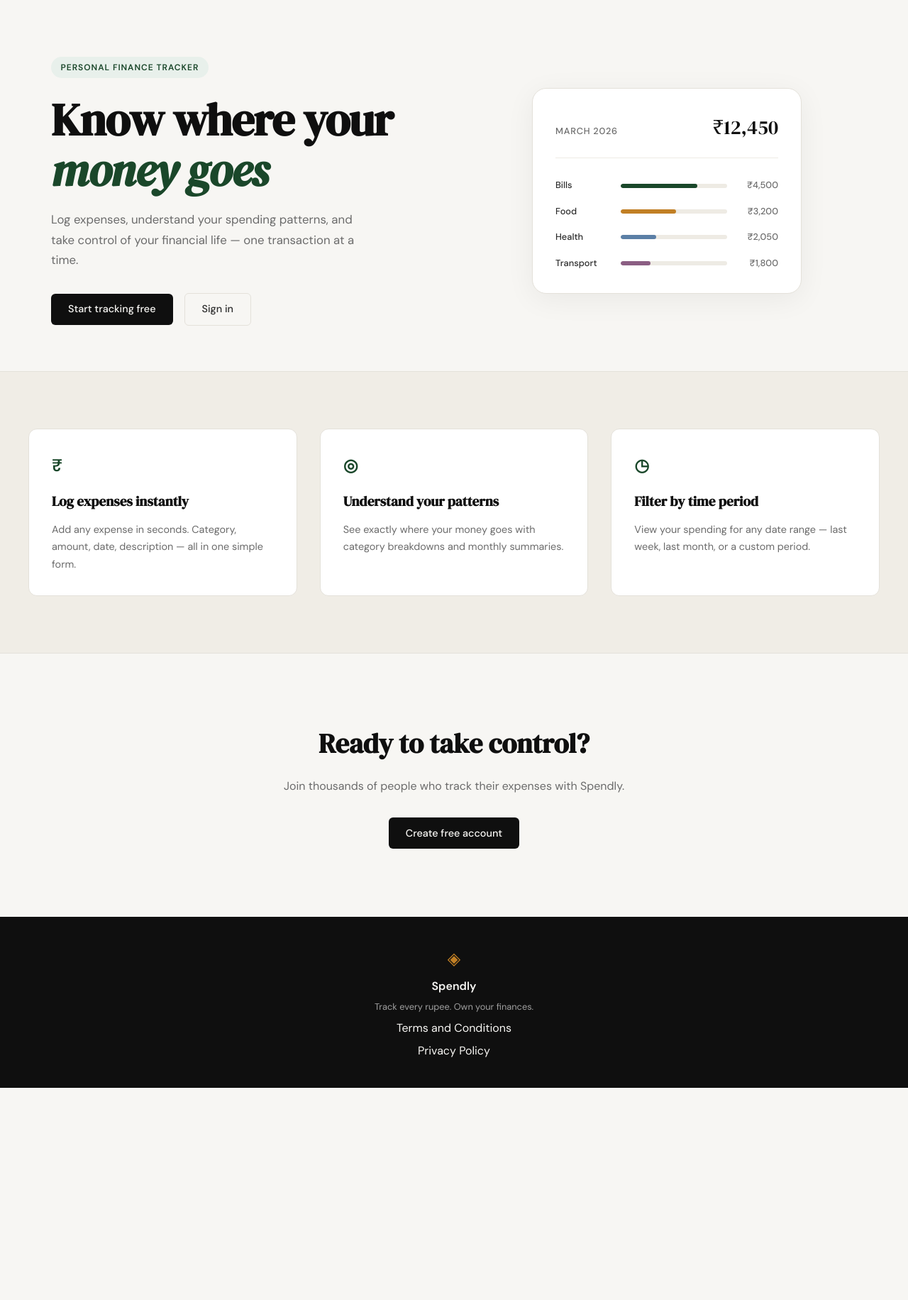
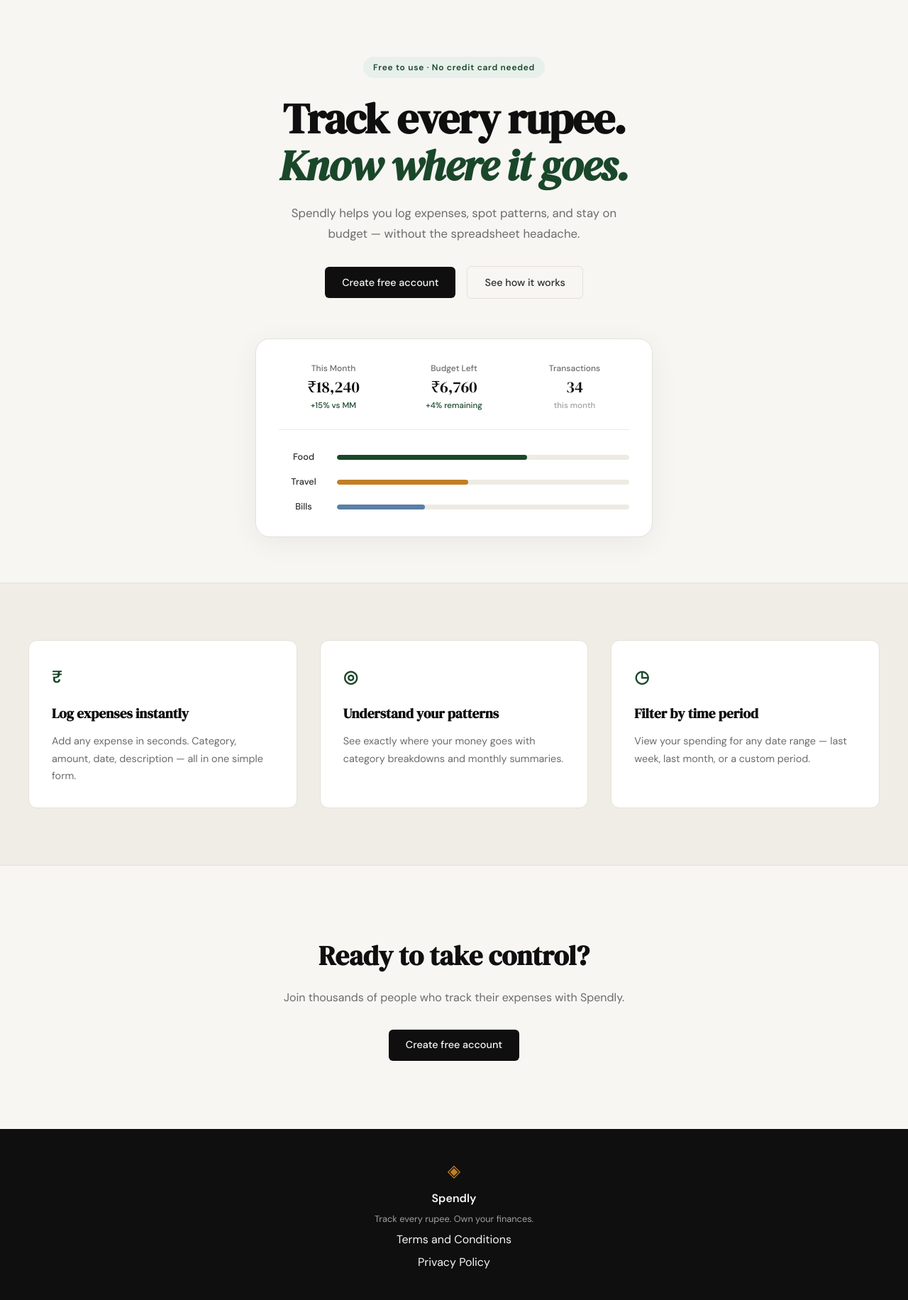
Before and after one commit to jaydeepraijada/spendly, a Flask app: page / in a window 1280 px wide. Shown: the part 61-1893 px from the top of the page at 71% size. Before the commit the page ends 1594 px from the top, so only its background shows below. Run offline with Flask 3, Linux system fonts and the light colour scheme.

Commit message:
landing: redesign hero section to match mockup

```diff
--- a/static/css/style.css
+++ b/static/css/style.css
@@ -125,12 +125,19 @@ a { color: inherit; text-decoration: none; }
 
 .hero {
     padding: 5rem 2rem 4rem;
-    display: grid;
-    grid-template-columns: 1fr 1fr;
-    gap: 4rem;
+    display: flex;
+    flex-direction: column;
     align-items: center;
+    text-align: center;
     max-width: var(--max-width);
     margin: 0 auto;
+}
+
+.hero-inner {
+    display: flex;
+    flex-direction: column;
+    align-items: center;
+    max-width: 620px;
 }
 
 .hero-badge {
@@ -139,16 +146,15 @@ a { color: inherit; text-decoration: none; }
     color: var(--accent);
     font-size: 0.75rem;
     font-weight: 600;
-    letter-spacing: 0.08em;
-    text-transform: uppercase;
-    padding: 0.35rem 0.85rem;
+    letter-spacing: 0.06em;
+    padding: 0.35rem 0.9rem;
     border-radius: 999px;
     margin-bottom: 1.5rem;
 }
 
 .hero-title {
     font-family: var(--font-display);
-    font-size: clamp(2.5rem, 5vw, 4rem);
+    font-size: clamp(2.5rem, 5vw, 3.75rem);
     line-height: 1.1;
     letter-spacing: -0.02em;
     color: var(--ink);
@@ -164,7 +170,7 @@ a { color: inherit; text-decoration: none; }
     font-size: 1.05rem;
     color: var(--ink-muted);
     line-height: 1.7;
-    max-width: 460px;
+    max-width: 480px;
     margin-bottom: 2rem;
 }
 
@@ -172,6 +178,7 @@ a { color: inherit; text-decoration: none; }
     display: flex;
     gap: 1rem;
     align-items: center;
+    justify-content: center;
 }
 
 /* ------------------------------------------------------------------ */
@@ -181,6 +188,8 @@ a { color: inherit; text-decoration: none; }
 .hero-visual {
     display: flex;
     justify-content: center;
+    width: 100%;
+    margin-top: 3.5rem;
 }
 
 .mock-card {
@@ -189,38 +198,52 @@ a { color: inherit; text-decoration: none; }
     border-radius: var(--radius-lg);
     padding: 2rem;
     width: 100%;
-    max-width: 380px;
+    max-width: 560px;
     box-shadow: 0 8px 40px rgba(0,0,0,0.06);
 }
 
-.mock-card-header {
-    display: flex;
-    justify-content: space-between;
-    align-items: baseline;
+.mock-stats {
+    display: grid;
+    grid-template-columns: repeat(3, 1fr);
+    gap: 1rem;
     margin-bottom: 1.75rem;
-    padding-bottom: 1.25rem;
+    padding-bottom: 1.5rem;
     border-bottom: 1px solid var(--border-soft);
 }
 
-.mock-label {
-    font-size: 0.8rem;
+.mock-stat {
+    display: flex;
+    flex-direction: column;
+    gap: 0.2rem;
+}
+
+.mock-stat-label {
+    font-size: 0.75rem;
     font-weight: 500;
     color: var(--ink-muted);
-    text-transform: uppercase;
-    letter-spacing: 0.06em;
+    text-transform: capitalize;
 }
 
-.mock-total {
+.mock-stat-value {
     font-family: var(--font-display);
-    font-size: 1.75rem;
+    font-size: 1.4rem;
     color: var(--ink);
+    line-height: 1.2;
 }
 
-.mock-bars { display: flex; flex-direction: column; gap: 1rem; }
+.mock-stat-delta {
+    font-size: 0.72rem;
+    font-weight: 500;
+}
+
+.mock-stat-delta.positive { color: var(--accent); }
+.mock-stat-delta.neutral  { color: var(--ink-faint); }
+
+.mock-bars { display: flex; flex-direction: column; gap: 0.9rem; }
 
 .mock-bar-row {
     display: grid;
-    grid-template-columns: 80px 1fr 60px;
+    grid-template-columns: 70px 1fr;
     align-items: center;
     gap: 0.75rem;
 }
@@ -232,7 +255,7 @@ a { color: inherit; text-decoration: none; }
 }
 
 .mock-bar-track {
-    height: 6px;
+    height: 7px;
     background: var(--border-soft);
     border-radius: 999px;
     overflow: hidden;
@@ -242,19 +265,10 @@ a { color: inherit; text-decoration: none; }
     height: 100%;
     background: var(--accent);
     border-radius: 999px;
-    transition: width 0.6s ease;
 }
 
 .mock-bar-2 { background: var(--accent-2); }
 .mock-bar-3 { background: #5b7fa6; }
-.mock-bar-4 { background: #8b5e83; }
-
-.mock-amt {
-    font-size: 0.8rem;
-    font-weight: 500;
-    color: var(--ink-muted);
-    text-align: right;
-}
 
 /* ------------------------------------------------------------------ */
 /* Buttons                                                             */
@@ -575,16 +589,13 @@ a { color: inherit; text-decoration: none; }
 /* ------------------------------------------------------------------ */
 
 @media (max-width: 900px) {
-    .hero {
-        grid-template-columns: 1fr;
-        text-align: center;
-    }
+    .mock-stats { grid-template-columns: repeat(3, 1fr); }
+    .features-inner { grid-template-columns: 1fr; }
+}
 
-    .hero-subtitle { max-width: 100%; }
-    .hero-actions { justify-content: center; }
-    .hero-visual { display: none; }
-
-    .features-inner { grid-template-columns: 1fr; }
+@media (max-width: 560px) {
+    .mock-stats { grid-template-columns: 1fr 1fr; }
+    .mock-stat:last-child { display: none; }
 }
 
 @media (max-width: 600px) {
--- a/templates/landing.html
+++ b/templates/landing.html
@@ -6,55 +6,57 @@
 
 <section class="hero">
     <div class="hero-inner">
-        <div class="hero-badge">Personal Finance Tracker</div>
+        <div class="hero-badge">Free to use · No credit card needed</div>
         <h1 class="hero-title">
-            Know where your<br>
-            <em>money goes</em>
+            Track every rupee.<br>
+            <em>Know where it goes.</em>
         </h1>
         <p class="hero-subtitle">
-            Log expenses, understand your spending patterns,
-            and take control of your financial life —
-            one transaction at a time.
+            Spendly helps you log expenses, spot patterns, and stay
+            on budget — without the spreadsheet headache.
         </p>
         <div class="hero-actions">
-            <a href="{{ url_for('register') }}" class="btn-primary">Start tracking free</a>
-            <a href="{{ url_for('login') }}" class="btn-ghost">Sign in</a>
+            <a href="{{ url_for('register') }}" class="btn-primary">Create free account</a>
+            <a href="{{ url_for('login') }}" class="btn-ghost">See how it works</a>
         </div>
     </div>
     <div class="hero-visual">
         <div class="mock-card">
-            <div class="mock-card-header">
-                <span class="mock-label">March 2026</span>
-                <span class="mock-total">₹12,450</span>
+            <div class="mock-stats">
+                <div class="mock-stat">
+                    <span class="mock-stat-label">This month</span>
+                    <span class="mock-stat-value">₹18,240</span>
+                    <span class="mock-stat-delta positive">+15% vs MM</span>
+                </div>
+                <div class="mock-stat">
+                    <span class="mock-stat-label">Budget left</span>
+                    <span class="mock-stat-value">₹6,760</span>
+                    <span class="mock-stat-delta positive">+4% remaining</span>
+                </div>
+                <div class="mock-stat">
+                    <span class="mock-stat-label">Transactions</span>
+                    <span class="mock-stat-value">34</span>
+                    <span class="mock-stat-delta neutral">this month</span>
+                </div>
             </div>
             <div class="mock-bars">
                 <div class="mock-bar-row">
+                    <span class="mock-cat">Food</span>
+                    <div class="mock-bar-track">
+                        <div class="mock-bar" style="width: 65%"></div>
+                    </div>
+                </div>
+                <div class="mock-bar-row">
+                    <span class="mock-cat">Travel</span>
+                    <div class="mock-bar-track">
+                        <div class="mock-bar mock-bar-2" style="width: 45%"></div>
+                    </div>
+                </div>
+                <div class="mock-bar-row">
                     <span class="mock-cat">Bills</span>
                     <div class="mock-bar-track">
-                        <div class="mock-bar" style="width: 72%"></div>
+                        <div class="mock-bar mock-bar-3" style="width: 30%"></div>
                     </div>
-                    <span class="mock-amt">₹4,500</span>
-                </div>
-                <div class="mock-bar-row">
-                    <span class="mock-cat">Food</span>
-                    <div class="mock-bar-track">
-                        <div class="mock-bar mock-bar-2" style="width: 52%"></div>
-                    </div>
-                    <span class="mock-amt">₹3,200</span>
-                </div>
-                <div class="mock-bar-row">
-                    <span class="mock-cat">Health</span>
-                    <div class="mock-bar-track">
-                        <div class="mock-bar mock-bar-3" style="width: 33%"></div>
-                    </div>
-                    <span class="mock-amt">₹2,050</span>
-                </div>
-                <div class="mock-bar-row">
-                    <span class="mock-cat">Transport</span>
-                    <div class="mock-bar-track">
-                        <div class="mock-bar mock-bar-4" style="width: 28%"></div>
-                    </div>
-                    <span class="mock-amt">₹1,800</span>
                 </div>
             </div>
         </div>
```
Also changed, not shown: file.txt (+19 -0 lines), Screenshot 2026-03-25 at 12.36.20 AM.png (added).
